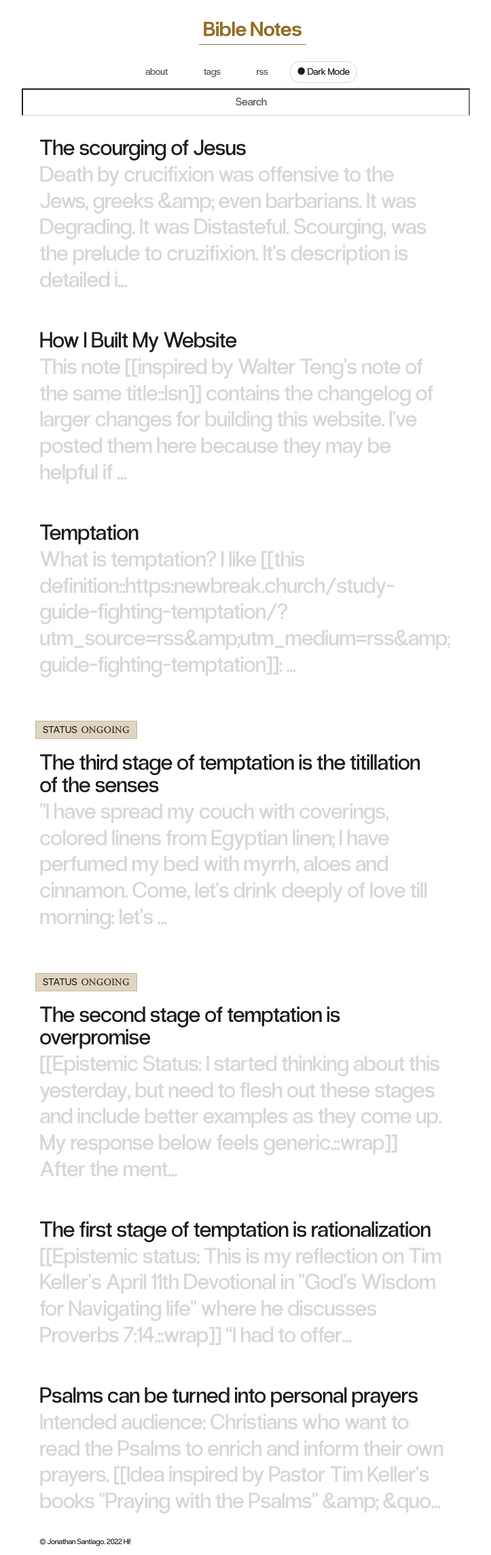
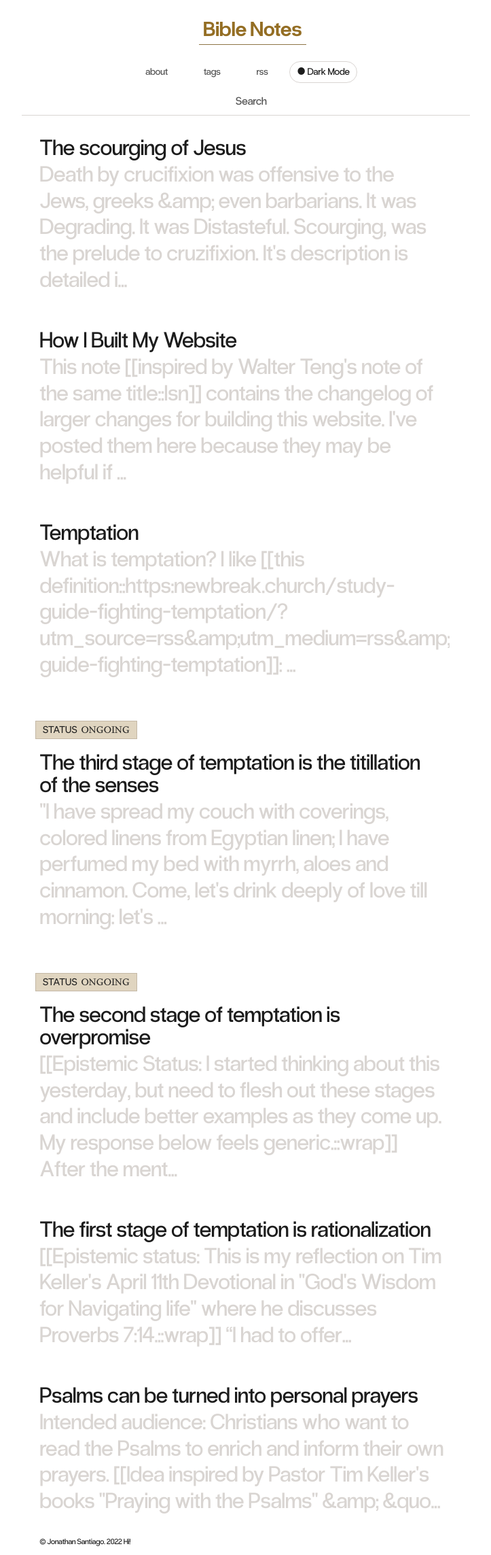
Before and after one commit to jsantiago611/digital-garden-master, a Jekyll site: the page built from index.md, in a window 1280 px wide. Shown: the whole page at 68% size, without its empty margins (278-1001 px from the left). Built offline with Jekyll 4.4.1, drawn with Linux system fonts in a browser that asks for light colours.

Commit message:
search border fix

```diff
--- a/assets/css/Style.css
+++ b/assets/css/Style.css
@@ -2515,6 +2515,9 @@ a.button-block {
     width: 100%;
     height: 40px;
     border-bottom: 1px solid var(--c-border);
+    border-top: transparent;
+	border-right: transparent;
+	border-left: transparent;
     font-family: var(--font-family-base) !important;
     color: var(--c-text);
     font-size: var(--font-size-small);
```
